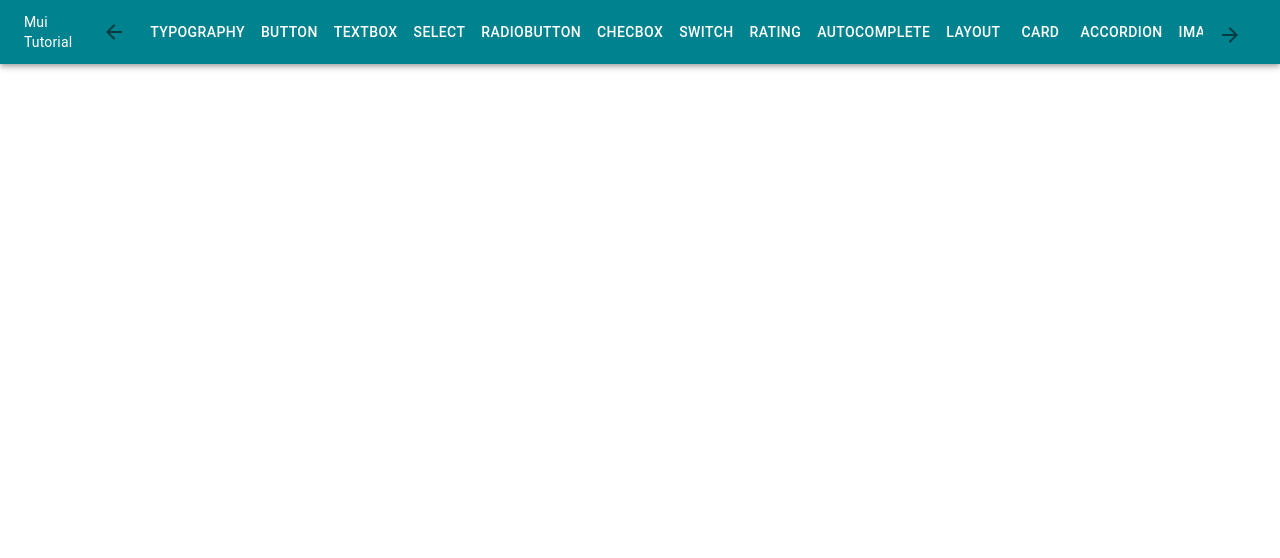
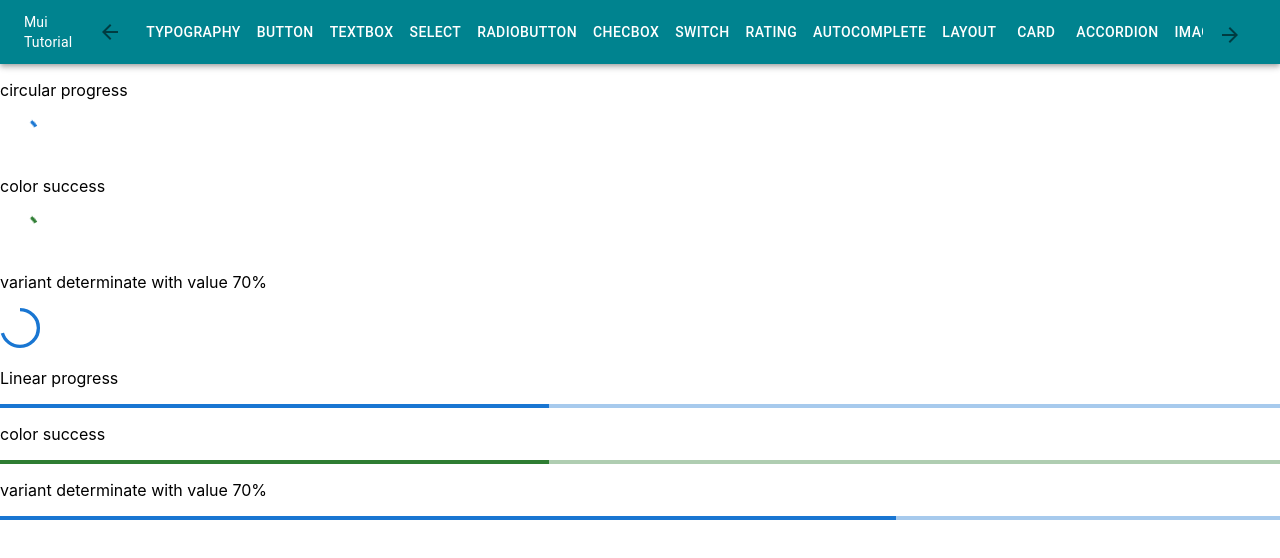
Before and after one commit to shubham-mhatre/react-typescript-material-ui, a React (Create React App) app: page /muiprogress in a window 1280 px wide. Shown: the top 558 px of the page. Built offline with nearby package versions, Linux system fonts and the light colour scheme.

Commit message:
progress material ui

```diff
--- a/src/App.tsx
+++ b/src/App.tsx
@@ -31,6 +31,7 @@ import MuiTable from './Components/MuiTable';
 import MuiAlert from './Components/MuiAlert';
 import MuiSnackbar from './Components/MuiSnackbar';
 import MuiDialog from './Components/MuiDialog';
+import MuiProgress from './Components/MuiProgress';
 
 function App() {
   return (
@@ -66,6 +67,7 @@ function App() {
           <Route path="/muialert" element={<MuiAlert />}></Route>
           <Route path="/muisnackbar" element={<MuiSnackbar />}></Route>
           <Route path="/muidialog" element={<MuiDialog />}></Route>
+          <Route path="/muiprogress" element={<MuiProgress />}></Route>
         </Routes>
       </Router>
     </div>
--- a/src/Components/MuiNavbar.tsx
+++ b/src/Components/MuiNavbar.tsx
@@ -28,7 +28,7 @@ const MuiNavbar = () => {
                             ref={scrollContainerRef}
                             className='scroll-container'
                         >
-                            <div style={{ minWidth: '2500px', padding: '8px' }}>
+                            <div style={{ minWidth: '2700px', padding: '8px' }}>
                                 <Button color='inherit' href="/muitypography">Typography</Button>
                                 <Button color='inherit' href="/muibutton">Button</Button>
                                 <Button color='inherit' href="/muitextbox">TextBox</Button>
@@ -57,6 +57,7 @@ const MuiNavbar = () => {
                                 <Button color='inherit' href="/muialert">Alert</Button>
                                 <Button color='inherit' href="/muisnackbar">Snackbar</Button>
                                 <Button color='inherit' href="/muidialog">Dialog</Button>
+                                <Button color='inherit' href="/muiprogress">progress</Button>
                             </div>
                         </div>
                         <div style={{ minWidth: '500px' }} />
--- /dev/null
+++ b/src/Components/MuiProgress.tsx
@@ -0,0 +1,26 @@
+import { CircularProgress,LinearProgress } from '@mui/material'
+import React from 'react'
+
+
+const MuiProgress = () => {
+  return (
+    <>
+    <p>circular progress</p>
+    <CircularProgress />
+    <p>color success</p>
+    <CircularProgress color='success'/>
+    <p>variant determinate with value 70%</p>
+    <CircularProgress variant='determinate' value={70}/>
+
+    <p>Linear progress</p>
+    <LinearProgress />
+    <p>color success</p>
+    <LinearProgress color='success'/>
+    <p>variant determinate with value 70%</p>
+    <LinearProgress variant='determinate' value={70}/>
+
+    </>
+  )
+}
+
+export default MuiProgress
```
